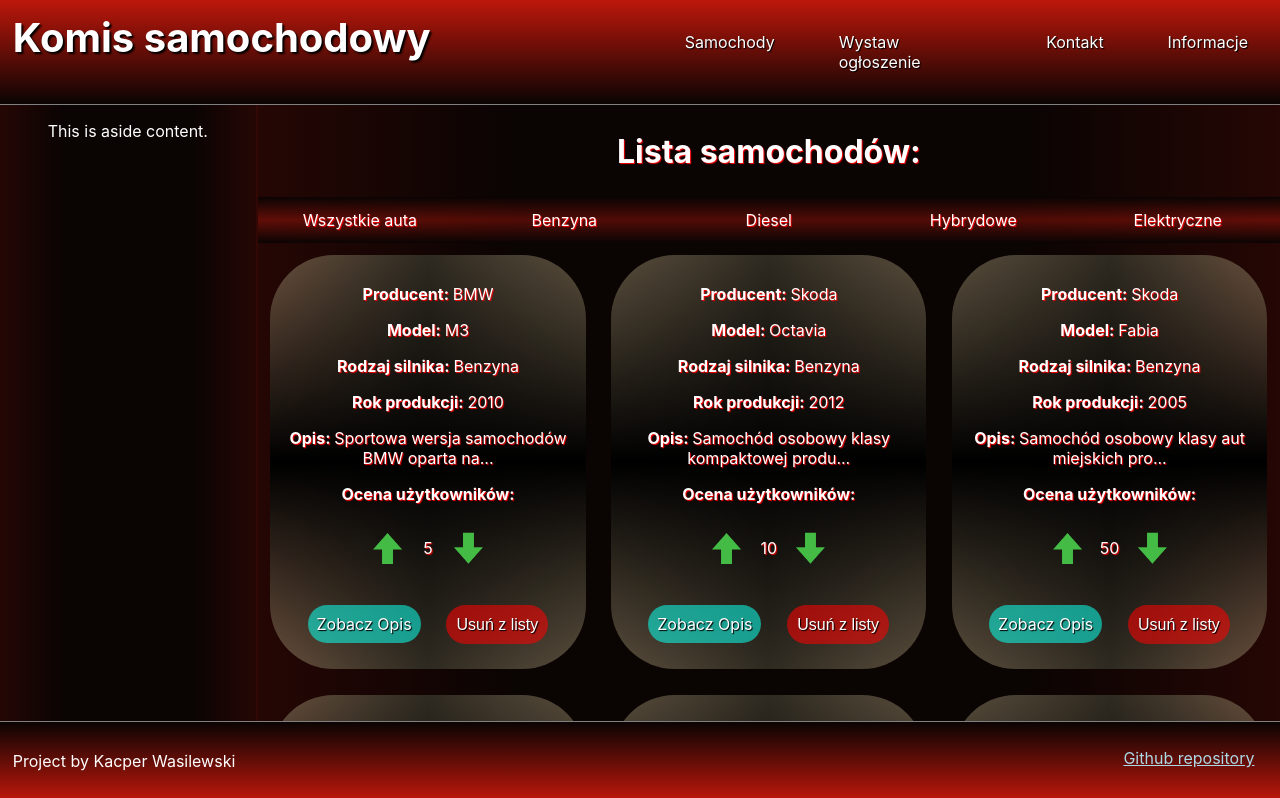
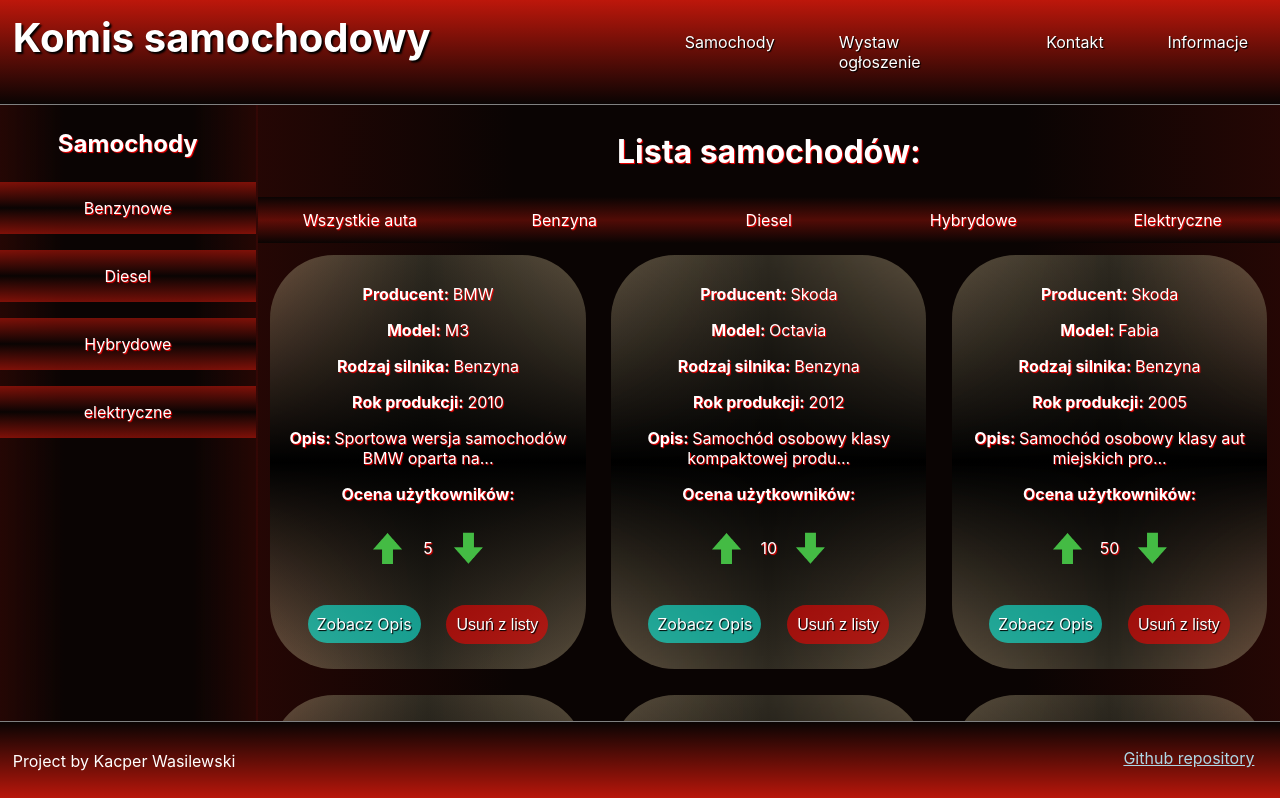
Before and after one commit to KacperW57/Komis-samochodowy, a React (Create React App) app: page /cars in a window 1280 px wide. Shown: the top 798 px of the page. Built offline with nearby package versions, Linux system fonts and the light colour scheme.

Commit message:
added aside list with cars

```diff
--- a/src/App.css
+++ b/src/App.css
@@ -23,7 +23,26 @@ button {
   display: flex;
 }
 
+.App main {
+  flex: 4;
+  min-height: 85vh;
+  background: linear-gradient(
+    to right,
+    rgba(189, 23, 11, 0.15),
+    #0a0403,
+    #0a0403,
+    #0a0403,
+    rgba(189, 23, 11, 0.15)
+  );
+}
+
+.App-link {
+  color: rgb(112, 76, 182);
+}
+
+/* aside settings */
 .App aside {
+  text-shadow: 1px 1px 1px red;
   flex: 1;
   max-width: 20%;
   color: white;
@@ -45,21 +64,77 @@ button {
   }
 }
 
-.App main {
-  flex: 4;
-  min-height: 85vh;
+aside p {
   background: linear-gradient(
-    to right,
-    rgba(189, 23, 11, 0.15),
+    to bottom,
+    rgba(189, 23, 11, 0.6),
     #0a0403,
+    rgba(189, 23, 11, 0.6)
+  );
+  padding: 2vh;
+}
+aside p:hover {
+  background: linear-gradient(
+    to bottom,
+    rgba(189, 23, 11, 0.3),
+    #bd2f168f,
+    rgba(189, 23, 11, 0.3)
+  );
+  padding: 2vh;
+}
+aside p:active {
+  background: linear-gradient(
+    to bottom,
+    rgba(189, 23, 11, 0.3),
     #0a0403,
+    rgba(189, 23, 11, 0.3)
+  );
+  padding: 2vh;
+}
+
+aside .hidden {
+  display: none;
+}
+
+aside ul {
+  padding: 0;
+}
+aside li {
+  list-style: none;
+  padding: 0.5vw;
+  margin: 2px;
+}
+
+aside a {
+  color: white;
+  text-decoration: none;
+  padding: 0.5vw;
+  margin: 1px;
+  border-radius: 5px;
+  background: linear-gradient(
+    to bottom,
+    rgba(189, 23, 11, 0.3),
     #0a0403,
-    rgba(189, 23, 11, 0.15)
+    rgba(189, 23, 11, 0.3)
   );
 }
 
-.App-link {
-  color: rgb(112, 76, 182);
+aside a:hover {
+  background: linear-gradient(
+    to bottom,
+    rgba(189, 23, 11, 0.5),
+    #0a0403,
+    rgba(189, 23, 11, 0.5)
+  );
+}
+
+aside a:active {
+  background: linear-gradient(
+    to bottom,
+    rgba(189, 23, 11, 0.2),
+    #0a0403,
+    rgba(189, 23, 11, 0.2)
+  );
 }
 
 /*Header settings */
--- a/src/components/Aside.js
+++ b/src/components/Aside.js
@@ -1,10 +1,109 @@
-import React from "react";
+import React, { useState } from "react";
 import "../App.css";
+import { useSelector } from "react-redux";
+import { Link } from "react-router-dom";
 
 export default function Aside() {
+  const [benzStyle, setBenzStyle] = useState("hidden");
+  const [diesStyle, setDiesStyle] = useState("hidden");
+  const [hybrStyle, setHybrStyle] = useState("hidden");
+  const [eleStyle, setEleStyle] = useState("hidden");
+  const carsArray = useSelector((state) => state.cars);
+  const listBenzyna = carsArray
+    .filter((array) => array.engine_type === "Benzyna")
+    .map((array) => {
+      return (
+        <li key={array.id}>
+          <Link to={`/cars/${array.id}`}>
+            {array.producer} {array.model}
+          </Link>
+        </li>
+      );
+    });
+  const listDiesel = carsArray
+    .filter((array) => array.engine_type === "Diesel")
+    .map((array) => {
+      return (
+        <li key={array.id}>
+          <Link to={`/cars/${array.id}`}>
+            {array.producer} {array.model}
+          </Link>
+        </li>
+      );
+    });
+  const listHybrydowy = carsArray
+    .filter((array) => array.engine_type === "Hybrydowy")
+    .map((array) => {
+      return (
+        <li key={array.id}>
+          <Link to={`/cars/${array.id}`}>
+            {array.producer} {array.model}
+          </Link>
+        </li>
+      );
+    });
+  const listElektryczny = carsArray
+    .filter((array) => array.engine_type === "Elektryczny")
+    .map((array) => {
+      return (
+        <li key={array.id}>
+          <Link to={`/cars/${array.id}`}>
+            {array.producer} {array.model}
+          </Link>
+        </li>
+      );
+    });
   return (
     <aside>
-      <p>This is aside content. </p>
+      <h3>Samochody</h3>
+      <p
+        onClick={() => {
+          if (benzStyle === "hidden") {
+            setBenzStyle("visible");
+          } else if (benzStyle === "visible") {
+            setBenzStyle("hidden");
+          }
+        }}
+      >
+        Benzynowe
+      </p>
+      <ul className={benzStyle}>{listBenzyna}</ul>
+      <p
+        onClick={() => {
+          if (diesStyle === "hidden") {
+            setDiesStyle("visible");
+          } else if (diesStyle === "visible") {
+            setDiesStyle("hidden");
+          }
+        }}
+      >
+        Diesel
+      </p>
+      <ul className={diesStyle}>{listDiesel}</ul>
+      <p
+        onClick={() => {
+          if (hybrStyle === "hidden") {
+            setHybrStyle("visible");
+          } else if (hybrStyle === "visible") {
+            setHybrStyle("hidden");
+          }
+        }}
+      >
+        Hybrydowe
+      </p>
+      <ul className={hybrStyle}>{listHybrydowy}</ul>
+      <p
+        onClick={() => {
+          if (eleStyle === "hidden") {
+            setEleStyle("visible");
+          } else if (eleStyle === "visible") {
+            setEleStyle("hidden");
+          }
+        }}
+      >
+        elektryczne
+      </p>
+      <ul className={eleStyle}>{listElektryczny}</ul>
     </aside>
   );
 }
```
